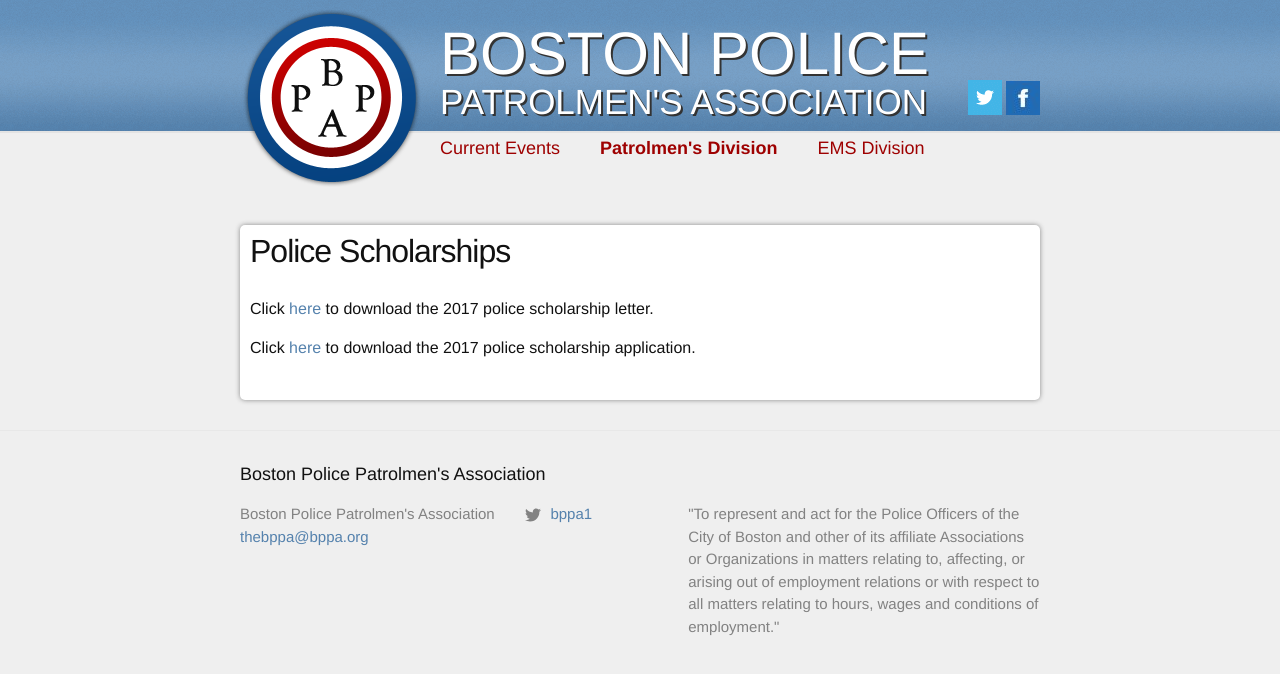
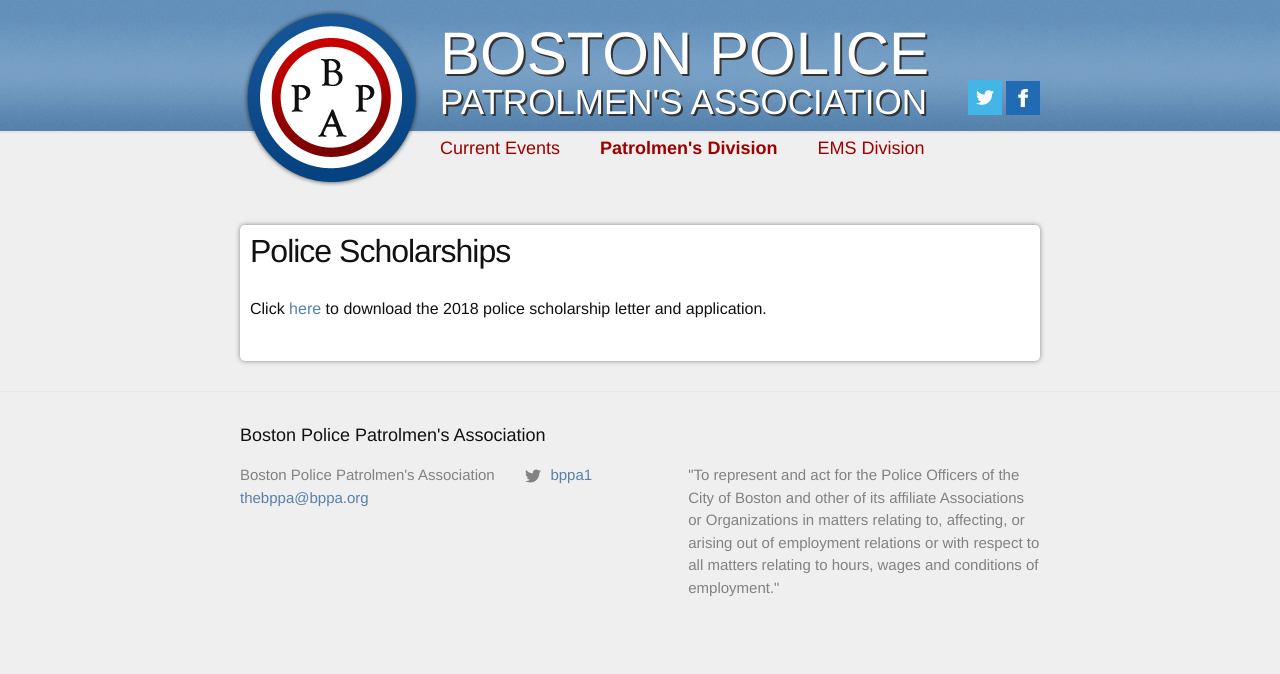
Before and after one commit to microsearch/bppa, a Jekyll site: the page built from patrolmens-division/scholarships.md, in a window 1280 px wide. Shown: the top 674 px of the page. Built offline with Jekyll 4.4.1, drawn with Linux system fonts in a browser that asks for light colours; nearby versions of some CDN libraries.

Commit message:
Updated Scholarships

```diff
--- a/patrolmens-division/scholarships.md
+++ b/patrolmens-division/scholarships.md
@@ -1,10 +1,8 @@
 ---
 title: Police Scholarships
 permalink: "/patrolmens-division/scholarships/"
+weight: 6
 layout: page
-weight: 6
 ---
 
-Click [here]({{ site.url }}/assets/scholarships/2017 Scholarship letter.doc) to download the 2017 police scholarship letter.
-
-Click [here]({{ site.url }}/assets/scholarships/Scholarship Award form.doc) to download the 2017 police scholarship application.
+Click [here]({{ site.url }}/assets/scholarships/police scholarship 2018.pdf) to download the 2018 police scholarship letter and application.
```
